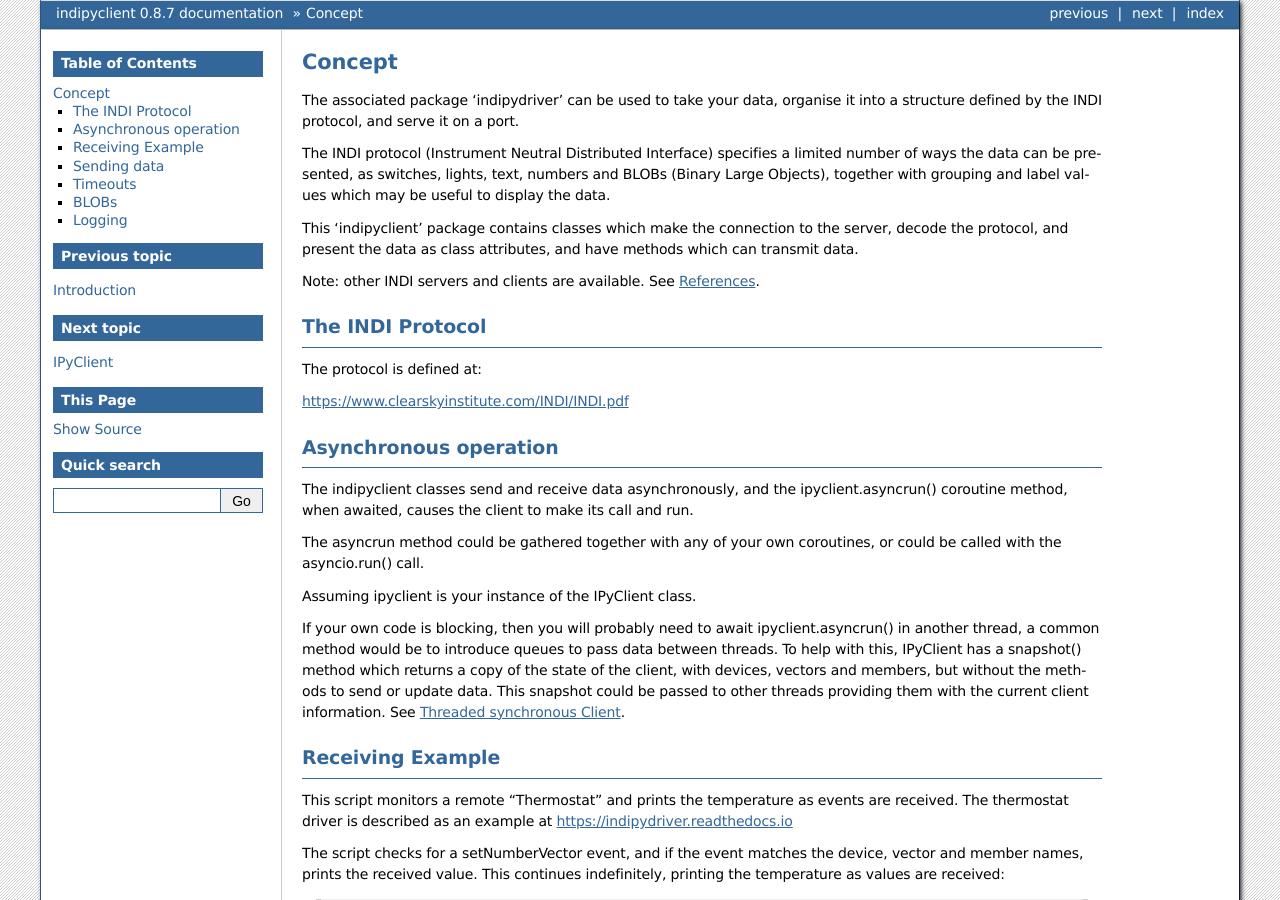
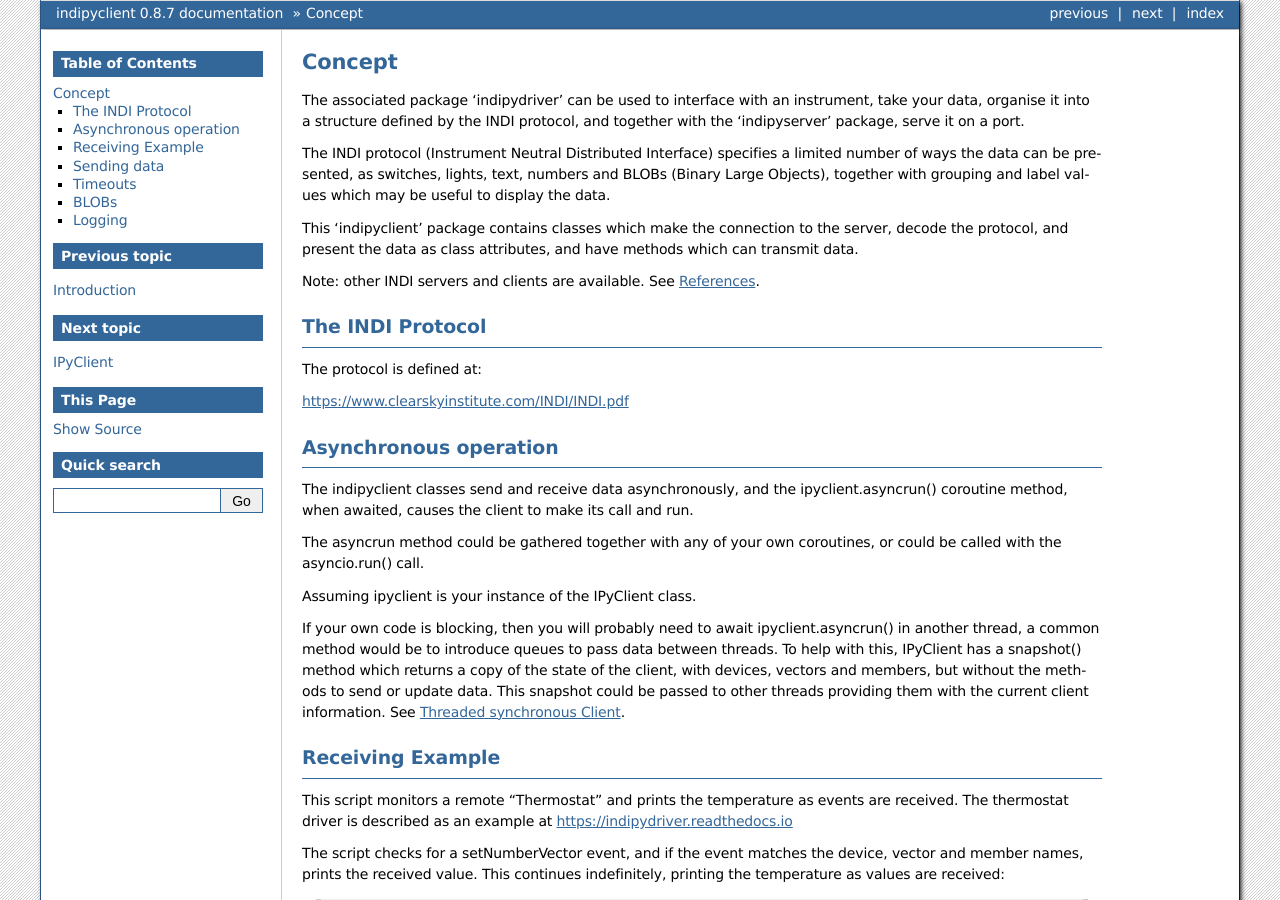
Before and after one commit to bernie-skipole/indipyclient, a Sphinx documentation site: the page built from docs/source/usage/concept.rst, in a window 1280 px wide and 900 px high. Built offline with Sphinx 7.4.7, drawn with Linux system fonts in a browser that asks for light colours.

Commit message:
doc typo fixed

```diff
--- a/docs/source/usage/concept.rst
+++ b/docs/source/usage/concept.rst
@@ -1,7 +1,7 @@
 Concept
 =======
 
-The associated package 'indipydriver' can be used to take your data, organise it into a structure defined by the INDI protocol, and serve it on a port.
+The associated package 'indipydriver' can be used to interface with an instrument, take your data, organise it into a structure defined by the INDI protocol, and together with the 'indipyserver' package, serve it on a port.
 
 The INDI protocol (Instrument Neutral Distributed Interface) specifies a limited number of ways the data can be presented, as switches, lights, text, numbers and BLOBs (Binary Large Objects), together with grouping and label values which may be useful to display the data.
 
```
